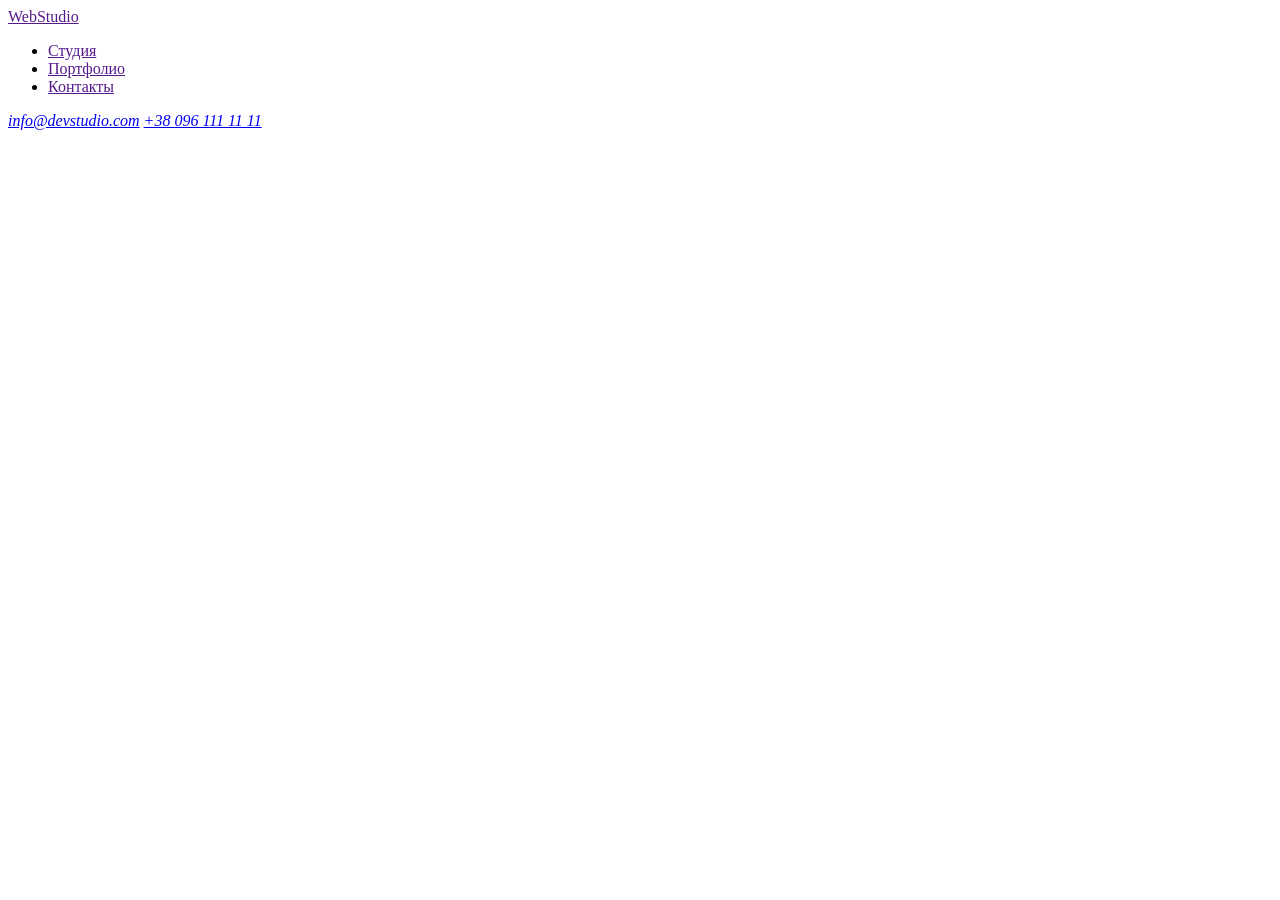
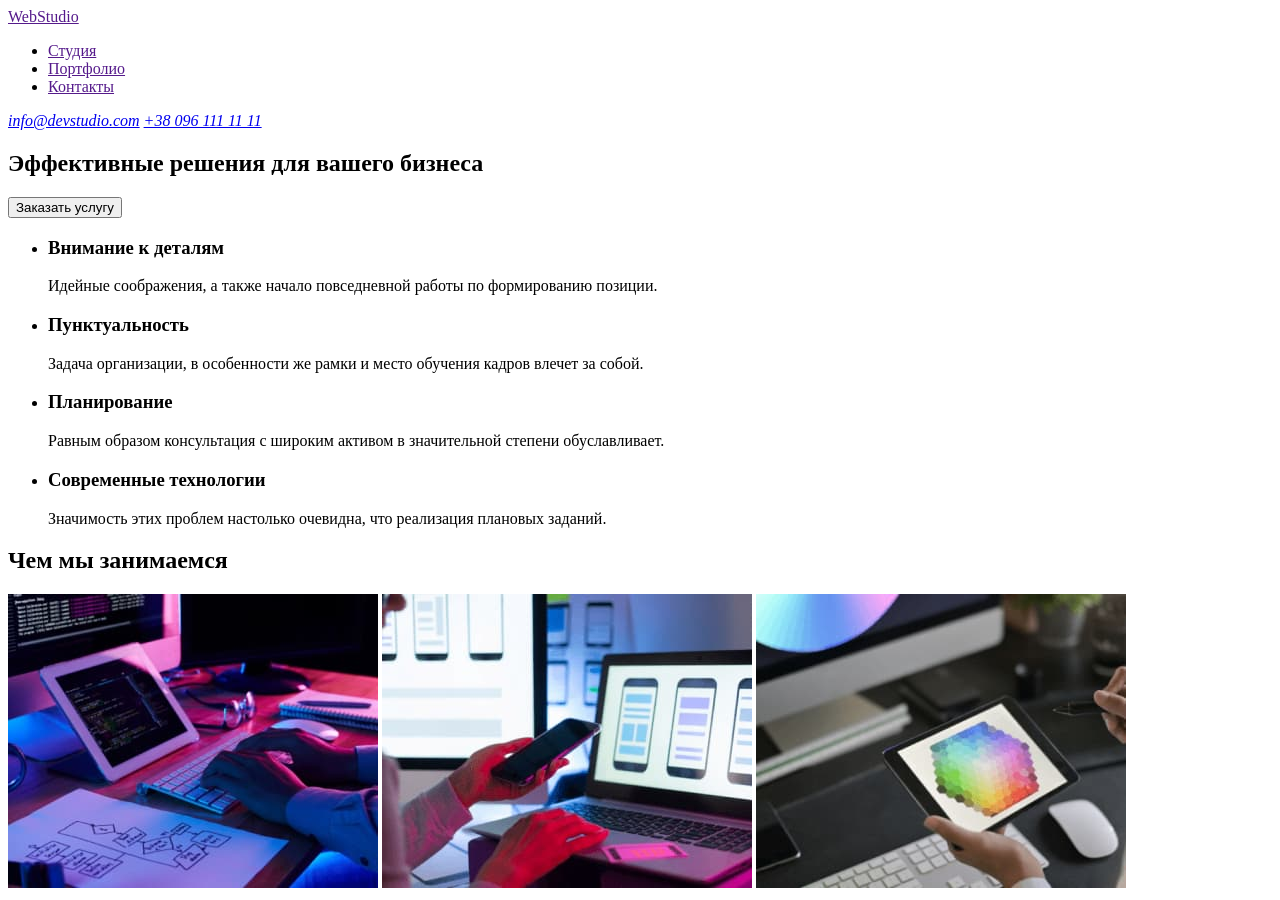
Before and after one commit to Sinat1/goit-markup-hw-01, a plain HTML site: page index.html in a window 1280 px wide. Before the commit the page ends 800 px from the top, so only its background shows below. Drawn offline with Linux system fonts and the light colour scheme.

Commit message:
Добавляет секции 1-3 в main

```diff
--- a/index.html
+++ b/index.html
@@ -29,7 +29,41 @@
 </header>
 <!-- Main -->
 <main>
+    <!-- Секция 1 (Эффективное решение для вашего бизнеса) -->
+    <section>
+<h1>Эффективные решения для вашего бизнеса</h1>
+<button type="button">Заказать услугу</button>
+    </section>
 
+    <!-- Секция 2 (Список преимуществ) -->
+    <section>
+        <h2 visually hidden>Список преимуществ</h2>
+        <ul>
+            <li>
+                <h3>Внимание к деталям</h3>
+                <p>Идейные соображения, а также начало повседневной работы по формированию позиции.</p>
+            </li>
+            <li>
+                <h3>Пунктуальность</h3>
+                <p>Задача организации, в особенности же рамки и место обучения кадров влечет за собой.</p>
+            </li>
+            <li>
+                <h3>Планирование</h3>
+                <p>Равным образом консультация с широким активом в значительной степени обуславливает.</p>
+            </li>
+            <li>
+                <h3>Современные технологии</h3>
+                <p>Значимость этих проблем настолько очевидна, что реализация плановых заданий.</p>
+            </li>
+        </ul>
+    </section>
+    <!-- Секция 3 (Чем мы занимаемся?) -->
+    <section>
+        <h2>Чем мы занимаемся</h2>
+        <img src="images/img1.jpg" width="370" alt="руки набирают на клавиатуре код">
+        <img src="images/img2.jpg" width="370" alt="телефон в руке фотографирует экран ноутбука">
+        <img src="images/img3.jpg" width="370" alt="человек  выбирает на планшете цвет из палитры">
+    </section>
 </main>
 </body>
 </html>
```
Also changed, not shown: images/img1.jpg (added), images/img2.jpg (added), images/img3.jpg (added), 2 other files.
